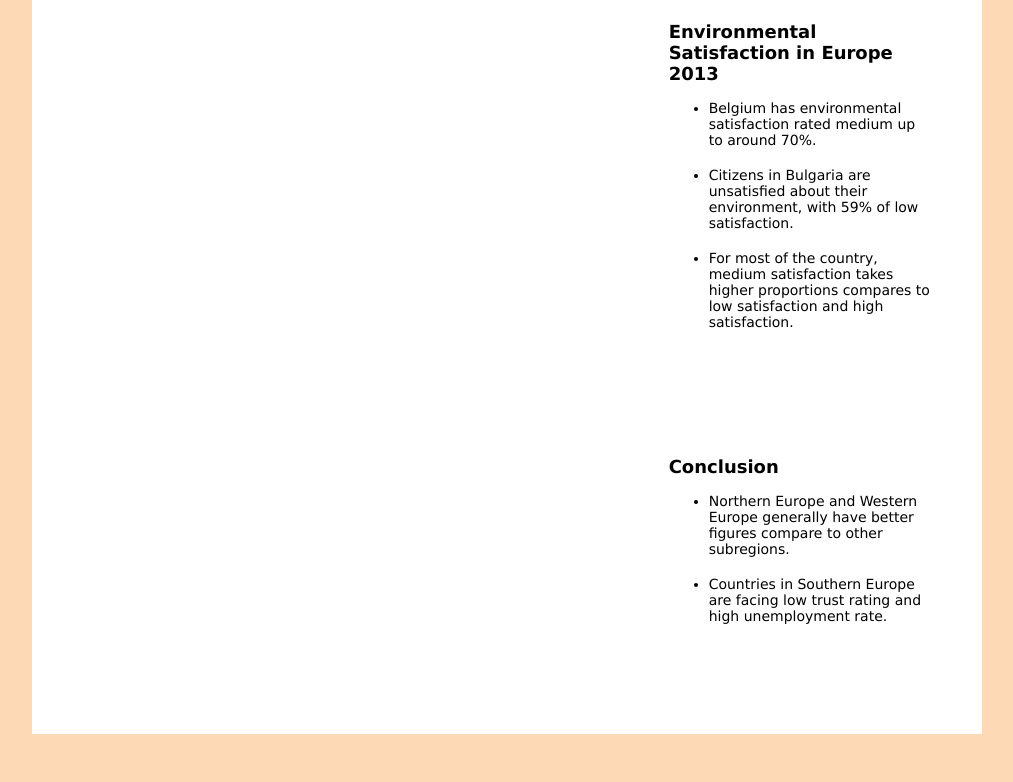
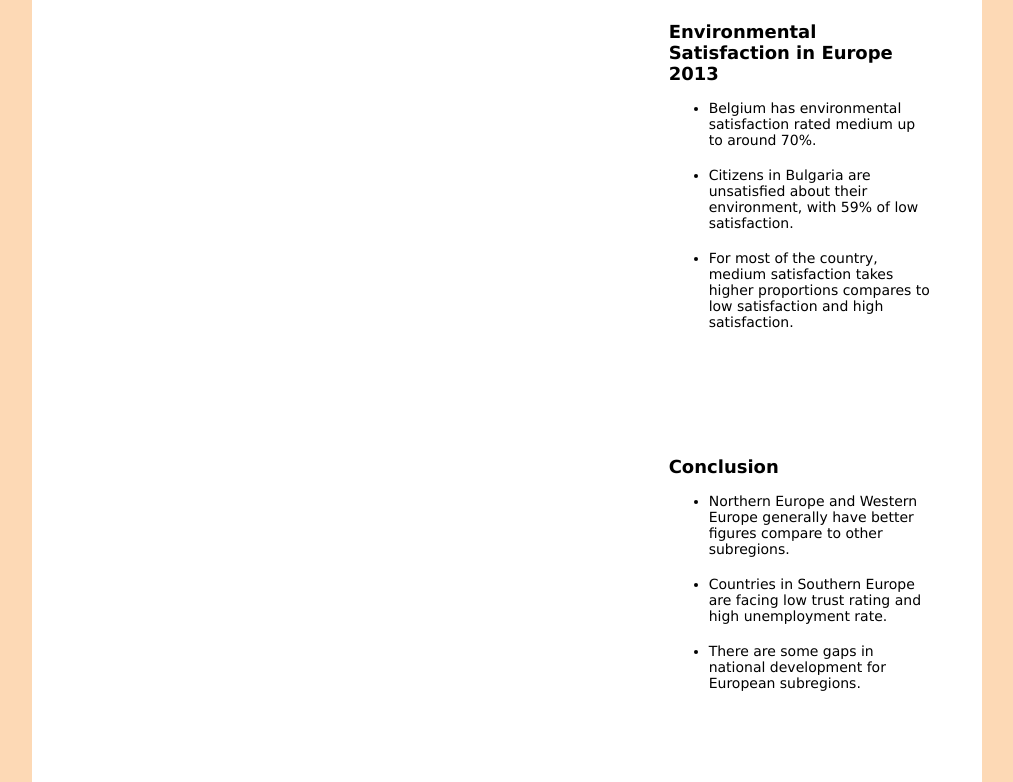
Before and after one commit to kya10210/FIT3179A2, a plain HTML site: page index.html in a window 1280 px wide. Shown: the part 1044-1826 px from the top of the page, without its empty margins (133-1146 px from the left). Before the commit the page ends 1778 px from the top, so only its background shows below. Drawn offline with nearby package versions, Linux system fonts and the light colour scheme; a script that the page names is missing.

Commit message:
Update index.html

```diff
--- a/index.html
+++ b/index.html
@@ -162,6 +162,7 @@ Note: Some countries do not have records in the obtained dataset.
                 <br>
                 <li style="font-size:14px">Countries in Southern Europe are facing low trust rating and high unemployment rate.</li>
                 <br>
+                <li style="font-size:14px">There are some gaps in national development for European subregions.</li>
               </ul>
           </div>
         </div>
```
